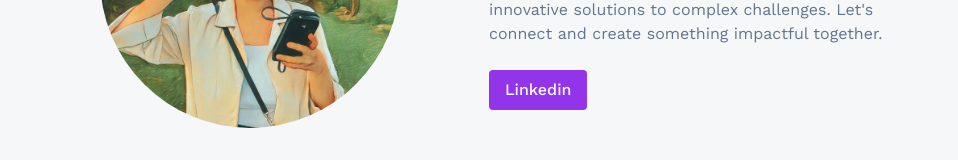
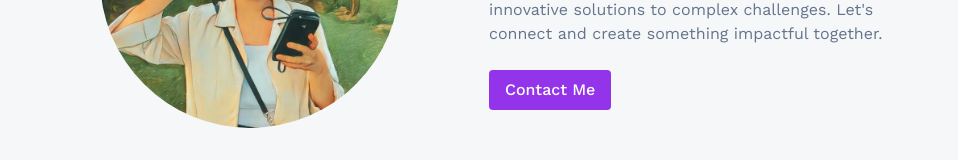
Before and after one commit to Seyeon-Jo/syj-uxd-proj-portfolio, a React (Vite) app: page / in a window 1280 px wide. Shown: the part 472-632 px from the top of the page, without its empty margins (161-1119 px from the left). Built offline with nearby package versions, Linux system fonts and the light colour scheme; no server answers.

Commit message:
edit button

```diff
--- a/src/pages/Home.jsx
+++ b/src/pages/Home.jsx
@@ -52,7 +52,7 @@ const Home = () => {
             target="_blank"
             className="bg-purple-600 text-white hover:bg-purple-700 font-medium py-2 px-4 rounded mt-4 sm:mt-6 inline-block mx-auto sm:mx-0"
           >
-            Linkedin
+            Contact Me
           </a>
           {/* <a
             href="/resume.pdf"
```
